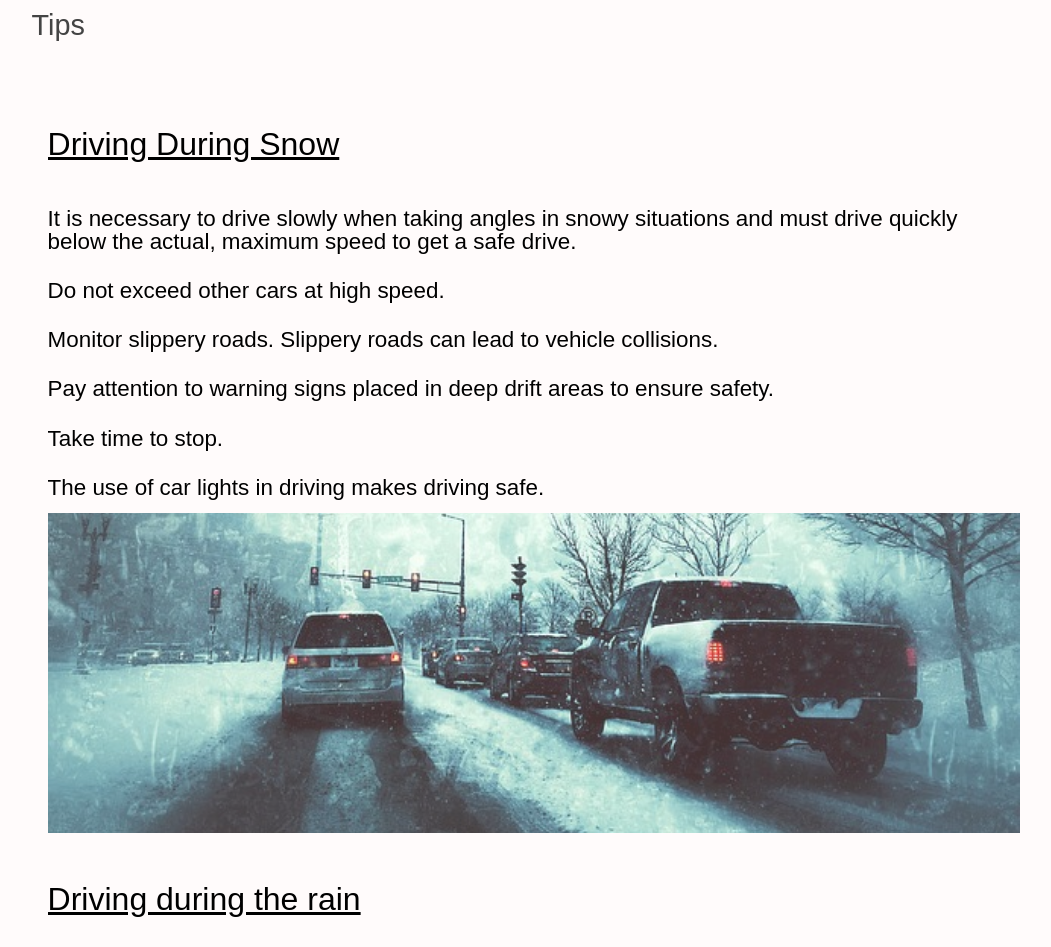
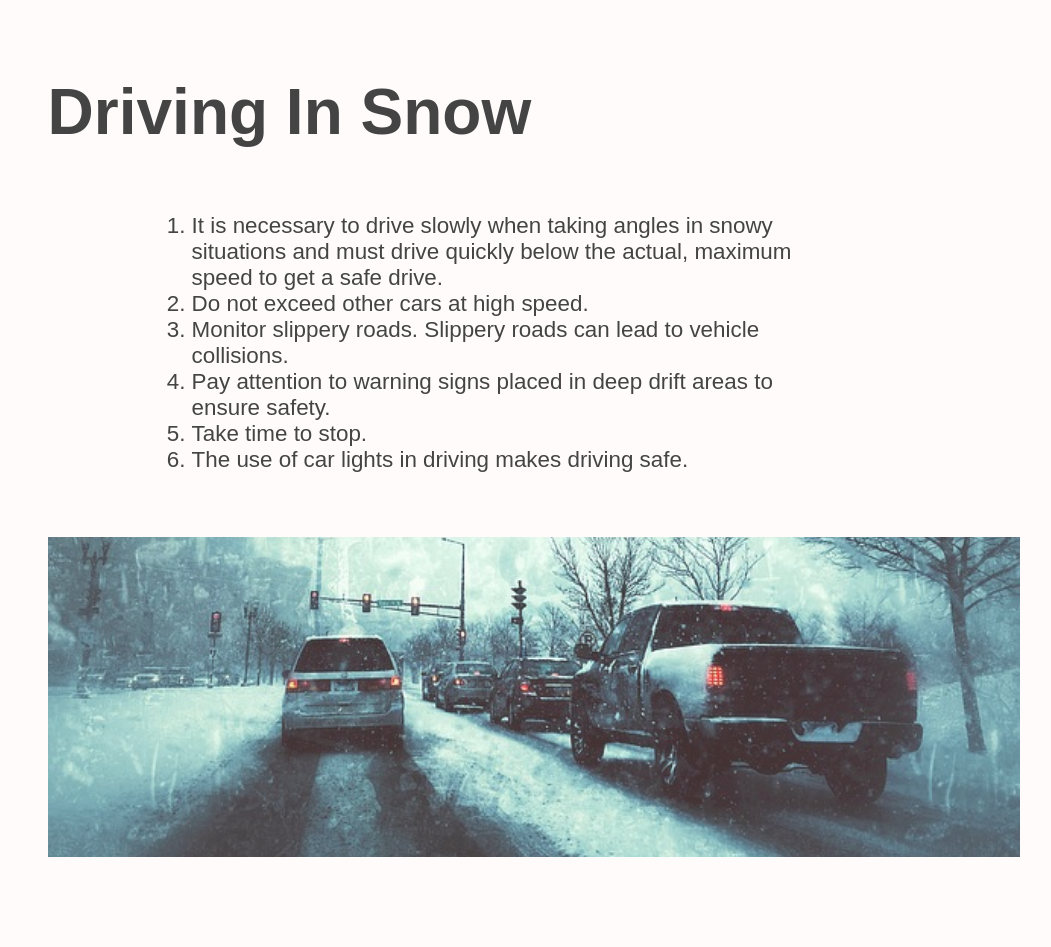
Before and after one commit to ijh5005/starsandstripesdrivingschool, a React (Create React App) app: page /page/service in a window 1280 px wide. Shown: the part 3800-4747 px from the top of the page, without its empty margins (122-1173 px from the left). Built offline with nearby package versions, Linux system fonts and the light colour scheme; the HTML template or start-up script is replaced by a standard one; a web font is replaced by a local one.

Commit message:
css changes to service page

```diff
--- a/src/components/ServicePage/Details/Detail/index.css
+++ b/src/components/ServicePage/Details/Detail/index.css
@@ -24,17 +24,21 @@
 
 .detailSideLi {
   font-size: 1.4em;
-  font-weight: 400;
   width: 100%;
   align-self: center;
-  line-height: 1;
-  margin: 0.6em 0;
+  font-weight: 300;
+  list-style-type: decimal;
+  width: 80%;
 }
 
 .contentText {
   display: flex;
   flex-direction: column;
   justify-content: center;
+}
+
+.contentText > ul {
+  margin: 4em;
 }
 
 /***************************/
--- a/src/components/ServicePage/Details/Detail/index.js
+++ b/src/components/ServicePage/Details/Detail/index.js
@@ -6,9 +6,11 @@ const Detail = ({content, index}) => {
   const text = (<div className="detailSide">
     <p className="detailsHeading">{content.tipsHeading}</p>
     <div className="contentText">
-      {content.tips.map((data, index) => {
-        return <p key={index} className="detailSideLi">{data}</p>
-      })}
+      <ul>
+        {content.tips.map((data, index) => {
+          return <li key={index} className="detailSideLi">{data}</li>
+        })}
+      </ul>
     </div>
   </div>);
   const img = (<div class="detailSide detailSideImg img">
--- a/src/components/ServicePage/Details/index.css
+++ b/src/components/ServicePage/Details/index.css
@@ -4,9 +4,11 @@
 }
 
 .detailsHeading {
-  font-size: 2em;
-  font-weight: 100;
-  text-decoration: underline;
+  font-size: 4em;
+  margin: 0;
+  font-weight: 800;
+  color: #444;
+  margin-top: 1em;
 }
 
 /***************************/
--- a/src/components/ServicePage/Details/index.js
+++ b/src/components/ServicePage/Details/index.js
@@ -15,7 +15,7 @@ const content = [
   {
     img: img8,
     text: "tips...",
-    tipsHeading: "Driving During Snow",
+    tipsHeading: "Driving In Snow",
     tips: [
       "It is necessary to drive slowly when taking angles in snowy situations and must drive quickly below the actual, maximum speed to get a safe drive.",
       "Do not exceed other cars at high speed.",
@@ -28,7 +28,7 @@ const content = [
   {
     img: img1,
     text: "tips...",
-    tipsHeading: "Driving during the rain",
+    tipsHeading: "Driving In Rain",
     tips: [
       "It is essential that students, check the tires before driving.",
       "Ensure that wipers work effectively.",
@@ -43,7 +43,7 @@ const content = [
   {
     img: img7,
     text: "tips...",
-    tipsHeading: "Driving during the night",
+    tipsHeading: "Driving At Night",
     tips: [
       "Start by revealing the lights of the car before driving at night.",
       "When the sun begins to fall, you must ignite the lights of the cars.",
@@ -56,7 +56,7 @@ const content = [
   {
     img: img9,
     text: "tips...",
-    tipsHeading: "Driving During Fog",
+    tipsHeading: "Driving In Fog",
     tips: [
       "Relieve speed as much as possible",
       "Use fog lighting",
@@ -70,7 +70,6 @@ const content = [
 
 const Details = () => {
   return (<div id="detailsPage">
-    <p className="smallTextPriceCard">Tips</p>
     {content.map((data, index) => {
       return <Detail key={index} content={data} index={index} />
     })}
```
